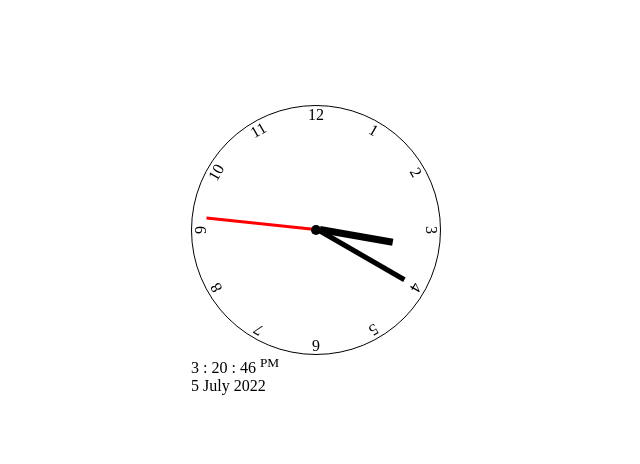
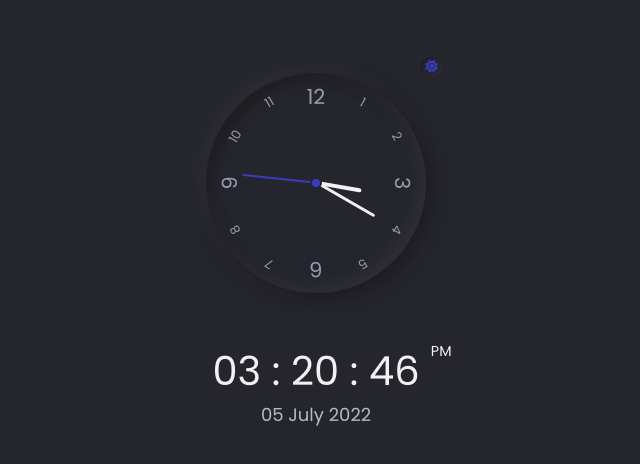
Before and after one commit to Drougnov/Clock-analog-digital, a plain HTML site: page index.html in a window 1280 px wide. Shown: the part 150-614 px from the top of the page, without its empty margins (324-964 px from the left). Drawn offline with Linux system fonts and the light colour scheme.

Commit message:
UI updated

```diff
--- a/app.js
+++ b/app.js
@@ -1,3 +1,10 @@
+const toggleBtn = document.querySelector('.toggle');
+
+toggleBtn.addEventListener('click',()=>{
+    toggleBtn.classList.toggle('active');
+    document.body.classList.toggle('light-mode');
+})
+
 function getAnalog(){
     const secondHand = document.querySelector('.sec-hand');
     const minuteHand = document.querySelector('.min-hand');
@@ -21,13 +28,14 @@ function getDigital(){
 
     const currentTime = new Date();
 
-    secondText.textContent = currentTime.getSeconds();
-    minuteText.textContent = currentTime.getMinutes();
-    hourText.textContent = currentTime.getHours();
+    secondText.textContent = ('0'+currentTime.getSeconds()).slice(-2);
+    minuteText.textContent = ('0'+currentTime.getMinutes()).slice(-2);
+    hourText.textContent =('0'+currentTime.getHours()).slice(-2);
 
     if(hourText.textContent>12){
         ampm.textContent = "PM";
-        hourText.textContent-=12;
+        let hour = hourText.textContent - 12;
+        hourText.textContent = ('0'+hour).slice(-2);
     }
     else{
         ampm.textContent = "AM";
@@ -43,7 +51,7 @@ function getDate(){
     "July", "August", "September", "October", "November", "December"];
     const currentTime = new Date();
 
-    date.textContent = currentTime.getDate();
+    date.textContent = ('0'+currentTime.getDate()).slice(-2);
     month.textContent = monthNames[currentTime.getMonth()];
     year.textContent = currentTime.getFullYear();
 }
--- a/index.html
+++ b/index.html
@@ -4,24 +4,29 @@
     <meta charset="UTF-8">
     <meta http-equiv="X-UA-Compatible" content="IE=edge">
     <meta name="viewport" content="width=device-width, initial-scale=1.0">
+    <link rel="stylesheet" href="https://cdnjs.cloudflare.com/ajax/libs/font-awesome/6.1.1/css/all.min.css">
     <link rel="stylesheet" href="style.css">
     <title>Clock</title>
 </head>
 <body>
     <main>
         <div class="analog">
+            <div class="toggle">
+                <i class="fa-solid fa-moon"></i>
+                <i class="fa-solid fa-sun"></i>
+            </div>
             <div class="number number1">1</div>
             <div class="number number2">2</div>
-            <div class="number number3">3</div>
+            <div class="number number3 big">3</div>
             <div class="number number4">4</div>
             <div class="number number5">5</div>
-            <div class="number number6">6</div>
+            <div class="number number6 big">6</div>
             <div class="number number7">7</div>
             <div class="number number8">8</div>
-            <div class="number number9">9</div>
+            <div class="number number9 big">9</div>
             <div class="number number10">10</div>
             <div class="number number11">11</div>
-            <div class="number number12">12</div>
+            <div class="number number12 big">12</div>
             <div class="hand hour-hand"></div>
             <div class="hand min-hand"></div>
             <div class="hand sec-hand"></div>
--- a/style.css
+++ b/style.css
@@ -1,20 +1,58 @@
+@import url("https://fonts.googleapis.com/css2?family=Poppins:wght@400;500&display=swap");
 *{
     padding: 0;
     margin: 0;
     box-sizing: border-box;
 }
+:root{
+    --hue-clr: 240;
+    --text-clr: hsl(var(--hue-clr), 12%, 75%);
+    --main-bg:hsl(var(--hue-clr), 10%, 16%);
+    --blue-clr: hsl(var(--hue-clr), 53%, 49%);
+    --num-clr: hsl(var(--hue-clr), 12%, 65%);
+    --bold-clr:hsl(var(--hue-clr), 12%, 95%);
+    --clock-box-shadow:6px 6px 16px hsl(var(--hue-clr), 8%, 12%),
+    -6px -6px 16px hsl(var(--hue-clr), 8%, 20%),
+    inset -6px -6px 16px hsl(var(--hue-clr), 8%, 20%),
+    inset 6px 6px 12px hsl(var(--hue-clr), 8%, 12%);
+    --toggle-box-shadow:inset -1px -1px 1px hsla(var(--hue-clr), 8%, 20%, 1),
+    inset 1px 1px 1px hsla(var(--hue-clr), 8%, 12%, 1);
+}
+:root .light-mode{
+    --text-clr: hsl(var(--hue-clr),12%,35%);
+    --main-bg: hsl(var(--hue-clr),24%,94%);
+    --blue-clr: hsl(var(--hue-clr), 53%, 49%);
+    --num-clr: hsl(var(--hue-clr),12%,45%);
+    --bold-clr: hsl(var(--hue-clr),53%,15%);
+    --clock-box-shadow:-6px -6px 16px white,
+    6px 6px 16px hsla(var(--hue-clr), 30%, 86%, 1),
+    inset 6px 6px 16px hsla(var(--hue-clr), 30%, 86%, 1),
+    inset -6px -6px 16px white;
+    --toggle-box-shadow:inset -1px -1px 1px hsla(var(--hue-clr), 0%, 100%, 1),
+    inset 1px 1px 1px hsla(var(--hue-clr), 30%, 86%, 1);
+}
 body{
     min-height: 100vh;
+    color: var(--text-clr);
+    background: var(--main-bg);
+    font-size: 18px;
+    font-family: 'Poppins', sans-serif;
+    display: flex;
+    align-items: center;
+    justify-content: center;
+}
+main{
     display: flex;
     flex-direction: column;
     align-items: center;
-    justify-content: center;
 }
 main .analog{
-    width: 250px;
-    height: 250px;
-    border: 1px solid black;
+    width: 220px;
+    height: 220px;
+    box-shadow: var(--clock-box-shadow);
     border-radius: 50%;
+    margin-bottom: 3rem;
+    cursor: pointer;
     position: relative;
 }
 .analog::after{
@@ -23,19 +61,50 @@ main .analog{
     top: 50%;
     left: 50%;
     transform: translate(-50%,-50%);
-    width: 10px;
-    height: 10px;
-    background: black;
+    width: 8px;
+    height: 8px;
+    background: var(--blue-clr);
+    border: 2px solid var(--main-bg);
     border-radius: 50%;
     z-index: 2;
 }
+.analog .toggle{
+    position: absolute;
+    right: -1rem;
+    top: -1rem;
+    width: 1.3rem;
+    height: 1.3rem;
+    display: flex;
+    align-items: center;
+    justify-content: center;
+    color: var(--blue-clr);
+    font-size: .8rem;
+    box-shadow: var(--toggle-box-shadow);
+    border-radius: 50%;
+    overflow: hidden;
+}
+.fa-moon{
+    display: none;
+}
+.toggle.active .fa-moon{
+    display: block;
+}
+.toggle.active .fa-sun{
+    display: none;
+}
 .analog .number{
     --rotation: 0;
+    color: var(--num-clr);
+    font-size: .8rem;
     position: absolute;
     width: 100%;
     height: 100%;
     text-align: center;
     transform: rotate(var(--rotation));
+    padding: 8px;
+}
+.number.big{
+    font-size: 1.3rem;
 }
 .analog .number1{--rotation: 30deg;}
 .analog .number2{--rotation: 60deg;}
@@ -52,21 +121,33 @@ main .analog{
     position: absolute;
     bottom: 50%;
     left: 50%;
+    border-radius: 1rem;
     z-index: 1;
     transform-origin: bottom;
 }
 .hour-hand{
-    width: 7px;
-    height: 30%;
-    background: black;
+    width: 4px;
+    height: 20%;
+    background: var(--bold-clr);
 }
 .min-hand{
-    width: 5px;
-    height: 40%;
-    background: black;
+    width: 3px;
+    height: 30%;
+    background: var(--bold-clr);
 }
 .sec-hand{
-    width: 3px;
-    height: 45%;
-    background: red;
+    width: 2px;
+    height: 34%;
+    background: var(--blue-clr);
 }
+.digital{
+    color: var(--bold-clr);
+    font-size: 2.5rem;
+    position: relative;
+}
+.digital .ampm{
+    position: absolute;
+    top: 0;
+    right: -2rem;
+    font-size: .9rem;
+}
```
Also changed, not shown: images/design.png (added), 1 other file.
